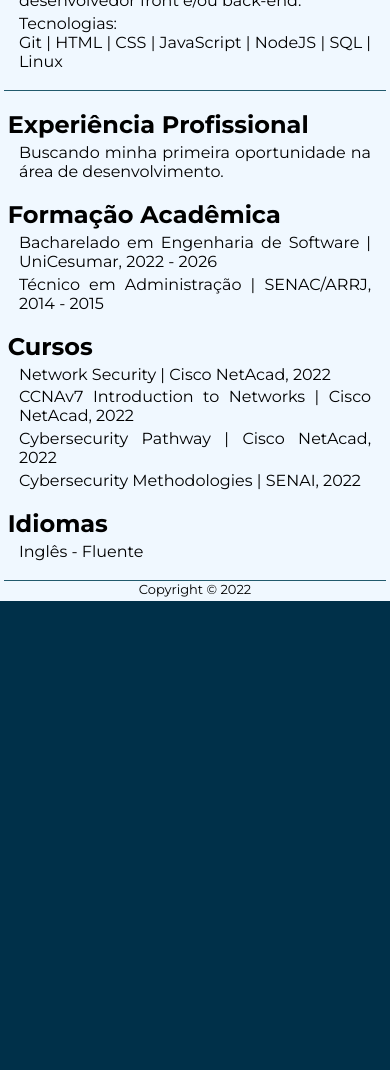
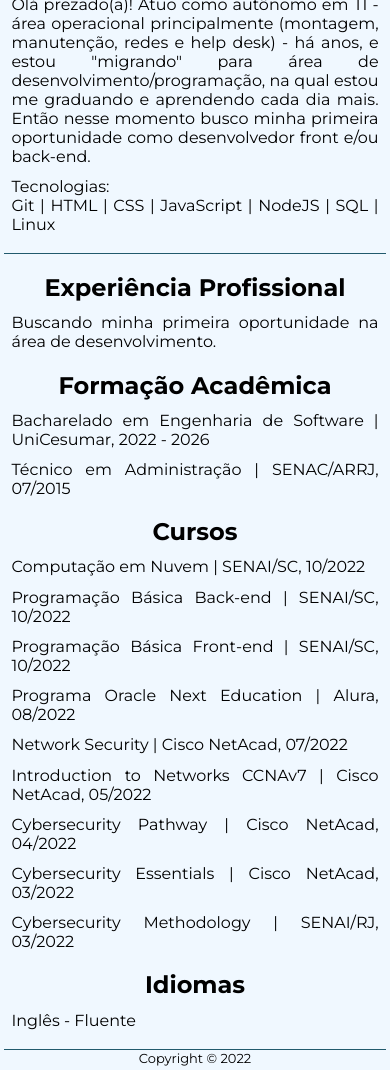
Before and after one commit to xmgotardo/xmgotardo.github.io, a plain HTML site: page index.html in a window 390 px wide. Shown: the part 531-1601 px from the top of the page. Before the commit the page ends 1132 px from the top, so only its background shows below. Drawn offline with Linux system fonts and the light colour scheme.

Commit message:
Adição de conteúdo e responsividade.

```diff
--- /dev/null
+++ b/Styles/responsive.css
@@ -0,0 +1,22 @@
+@media screen and (max-width: 412px) {
+    div.flex-sub-container {
+        flex-direction: column-reverse;
+        margin-top: 3.33%;
+    }
+
+    #info {
+        width: auto;
+    }
+
+    h2 {
+        text-align: center;
+    }
+
+    p {
+        margin: 3% 1%;
+    }
+
+    section {
+        margin: 5% 1%;
+    }
+}
--- a/Styles/style.css
+++ b/Styles/style.css
@@ -14,13 +14,13 @@ h1 {
     font-weight: 700;
 }
 
-h3 {
+h2 {
     font-size: 1.5rem;
     font-weight: 700;
 }
 
 p {
-    margin: 1% 3%;
+    margin: 2% 3%;
 }
 
 hr {
@@ -56,7 +56,7 @@ button {
     border-radius: 3.33%;
     color: #FFFFFF;
     height: 2em;
-    width: 6em;
+    width: 7em;
     margin: 1% auto;
 }
 
@@ -64,6 +64,7 @@ button:hover {
     transition: 0.5s ease;
     background-color: #FFCC33;
     color: #003049;
+    filter: drop-shadow(0 0 0.75rem #215A6D);
 
 }
 
@@ -74,7 +75,7 @@ div#buttons {
 }
 
 section {
-    margin: 5% 1%;
+    margin: 3.33% 1%;
     text-align: justify;
 }
 
@@ -86,10 +87,17 @@ figure {
 
 #foto {
     border-radius: 100%;
+    filter: drop-shadow(0 0 0.5rem #215A6D);
     height: 20%;
     min-height: 200px;
     width: 20%;
     min-width: 200px;
+    transition: 1s;
+}
+
+#foto:hover {
+    filter: drop-shadow(0 0 1rem #215A6D);
+    transition: 1s;
 }
 
 footer {
--- a/index.html
+++ b/index.html
@@ -1,13 +1,16 @@
 <!DOCTYPE html>
 <html lang="pt-BR">
+
 <head>
     <meta charset="UTF-8">
     <meta http-equiv="X-UA-Compatible" content="IE=edge">
     <meta name="viewport" content="width=device-width, initial-scale=1.0">
     <link rel="stylesheet" href="Styles/style.css">
-        <title> Marcel Gotardo - Currículo Web </title>
+    <link rel="stylesheet" href="Styles/responsive.css">
+    <title> Marcel Gotardo - Portfolio </title>
 </head>
 <!-- Início do corpo do documento. -->
+
 <body>
     <div class="flex-container">
         <!-- Início do header. -->
@@ -33,13 +36,16 @@
                 </section>
                 <figure>
                     <img id="foto" src="Assets/Images/foto.jpg" alt="Foto de Perfil">
-                            <!-- <figcaption>Marcel. - Foto do Perfil.</figcaption> -->
+                    <!-- <figcaption> Marcel. - Foto do Perfil. </figcaption> -->
                 </figure>
             </div>
             <section>
-                        <h3> Sobre </h3>
+                <h2> Sobre </h2>
                 <p>
-                            Olá prezado(a)! Atuo como autônomo em TI - área operacional principalmente (montagem, manutenção, redes e help desk) - há alguns anos, e estou "migrando" para área de desenvolvimento/programação, na qual estou me graduando e aprendendo cada dia mais. Então nesse momento busco minha primeira oportunidade como desenvolvedor front e/ou back-end.
+                    Olá prezado(a)! Atuo como autônomo em TI - área operacional principalmente (montagem, manutenção,
+                    redes e help desk) - há anos, e estou "migrando" para área de desenvolvimento/programação, na qual
+                    estou me graduando e aprendendo cada dia mais. Então nesse momento busco minha primeira oportunidade
+                    como desenvolvedor front e/ou back-end.
                 </p>
                 <p>
                     Tecnologias: <br>
@@ -53,25 +59,30 @@
         <main>
             <div>
                 <section>
-                            <h3> Experiência Profissional </h3>
+                    <h2> Experiência Profissional </h2>
                     <p>
                         Buscando minha primeira oportunidade na área de desenvolvimento.
                     </p>
                 </section>
                 <section>
-                            <h3> Formação Acadêmica </h3>
+                    <h2> Formação Acadêmica </h2>
                     <p> Bacharelado em Engenharia de Software | UniCesumar, 2022 - 2026 </p>
-                            <p> Técnico em Administração | SENAC/ARRJ, 2014 - 2015 </p>
+                    <p> Técnico em Administração | SENAC/ARRJ, 07/2015 </p>
                 </section>
                 <section>
-                            <h3> Cursos </h3>
-                            <p> Network Security | Cisco NetAcad, 2022 </p>
-                            <p> CCNAv7 Introduction to Networks | Cisco NetAcad, 2022 </p>
-                            <p> Cybersecurity Pathway | Cisco NetAcad, 2022 </p>
-                            <p> Cybersecurity Methodologies | SENAI, 2022 </p>
+                    <h2> Cursos </h2>
+                    <p> Computação em Nuvem | SENAI/SC, 10/2022 </p>
+                    <p> Programação Básica Back-end | SENAI/SC, 10/2022 </p>
+                    <p> Programação Básica Front-end | SENAI/SC, 10/2022 </p>
+                    <p> Programa Oracle Next Education | Alura, 08/2022 </p>
+                    <p> Network Security | Cisco NetAcad, 07/2022 </p>
+                    <p> Introduction to Networks CCNAv7 | Cisco NetAcad, 05/2022 </p>
+                    <p> Cybersecurity Pathway | Cisco NetAcad, 04/2022 </p>
+                    <p> Cybersecurity Essentials | Cisco NetAcad, 03/2022 </p>
+                    <p> Cybersecurity Methodology | SENAI/RJ, 03/2022 </p>
                 </section>
                 <section>
-                            <h3> Idiomas </h3>
+                    <h2> Idiomas </h2>
                     <p>
                         Inglês - Fluente
                     </p>
@@ -88,4 +99,5 @@
     </div>
 </body>
 <!-- Fim do corpo do documento. -->
+
 </html>
```
Lines whose indentation alone changed are shown as unchanged.
